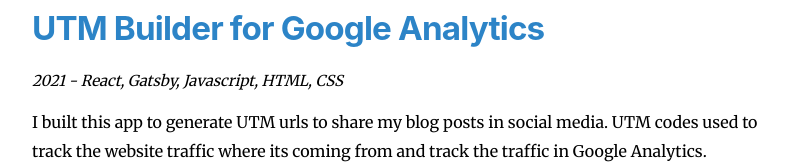
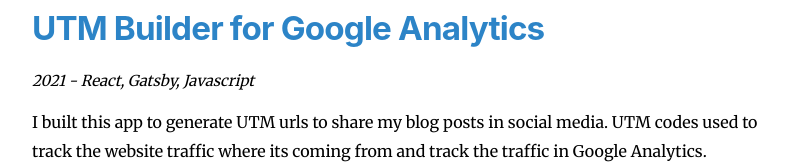
Before and after one commit to bhuvanbalasubramanian/bhuvaneswaran.com, a Gatsby site: page /projects in a window 1280 px wide. Shown: the part 235-399 px from the top of the page, without its empty margins (244-1043 px from the left). Built offline with nearby package versions, Linux system fonts and the light colour scheme; Gatsby itself is replaced by a stand-in of ours; a web font is replaced by a local one.

Commit message:
removed html and css

```diff
--- a/src/pages/projects.js
+++ b/src/pages/projects.js
@@ -11,7 +11,7 @@
       <section>
         <h2 className="text-blue">UTM Builder for Google Analytics</h2>
         <div className="tech-italic">
-          2021 - React, Gatsby, Javascript, HTML, CSS
+          2021 - React, Gatsby, Javascript
         </div>
         <p>
           I built this app to generate UTM urls to share my blog posts in social
```
